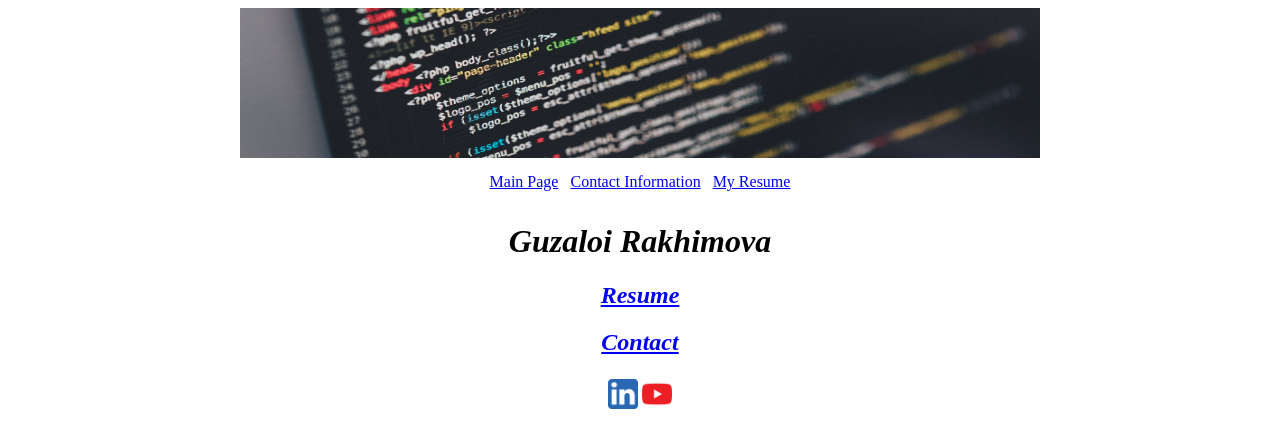
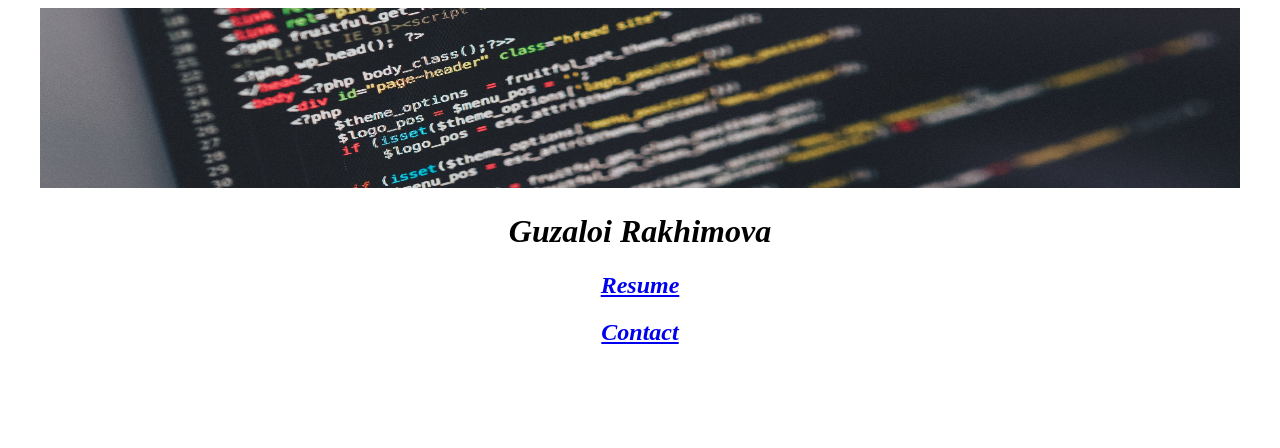
Before and after one commit to gnoori/CV, a plain HTML site: page index.html in a window 1280 px wide. Drawn offline with Linux system fonts and the light colour scheme.

Commit message:
fixed issues

```diff
--- a/index.html
+++ b/index.html
@@ -6,25 +6,13 @@
   </head>
   <body>
     <center>
-      <img src="images/main2.jpg" height="150" width="800">
-      <table cellspacing="10">
-        <tr>
-          <td><a href="index.html">Main Page</a></td>
-          <td><a href="contact.html">Contact Information</a></td>
-          <td><a href="Resume.html">My Resume</a></td>
-        </tr>
-      </table>
+      <img src="images/main2.jpg" height="180" width="1200">
       <em><h1>Guzaloi Rakhimova</h1></em>
       <em><h2><a href="Resume.html" target="_blank">Resume</a></h2></em>
       <em><h2><a href="contact.html" target="_blank">Contact</a></h2></em>
       <table>
         <tr>
-          <td align = "left"><a href="https://www.linkedin.com/in/guzaloi-rakhi
-            mova-389603173/" target="_blank"><img src="images/linkedin icon.png"
-            height="30" width="30"></a></td>
-          <td align = "center"><a href="https://www.youtube.com/channel/UCQfaG
-            8Hu_X1s__WWPE_jUZA?view_as=subscriber" target = "_blank"><img
-            src="images/youtube icon.png" height="30" width="30"></a></td>
+          <td align = "left"></td>
         </tr>
       </table>
       </center>
```
Also changed, not shown: Resume.html (+0 -1 lines), contact.html (+5 -6 lines).
